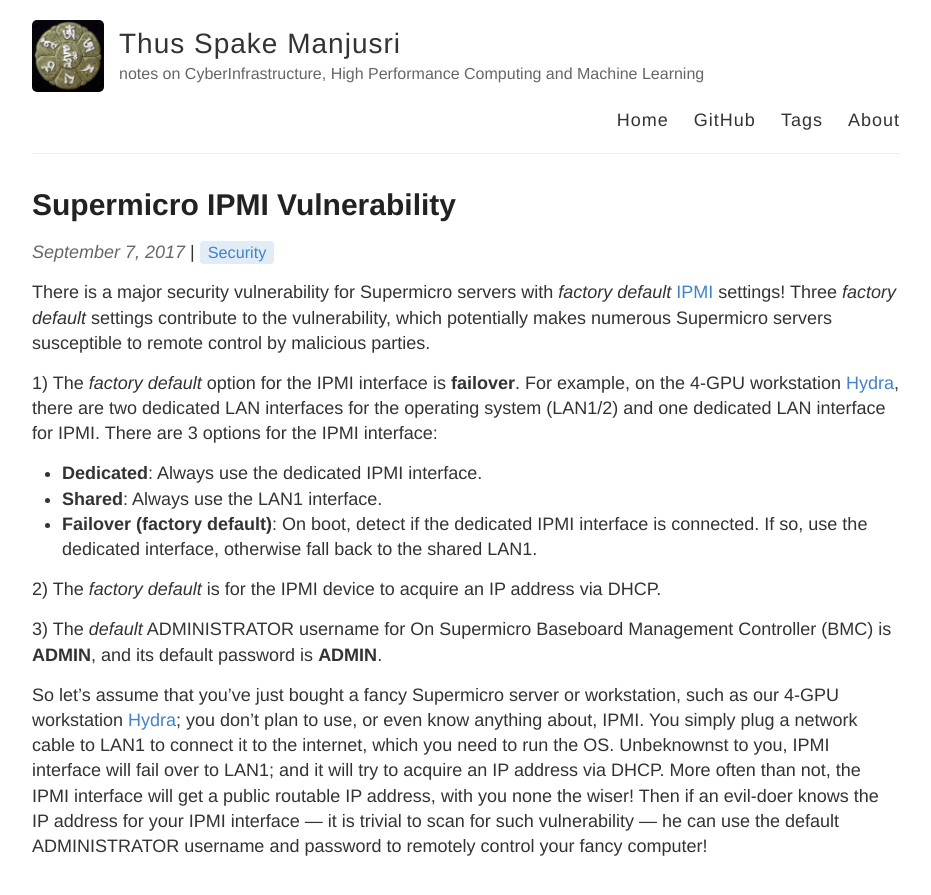
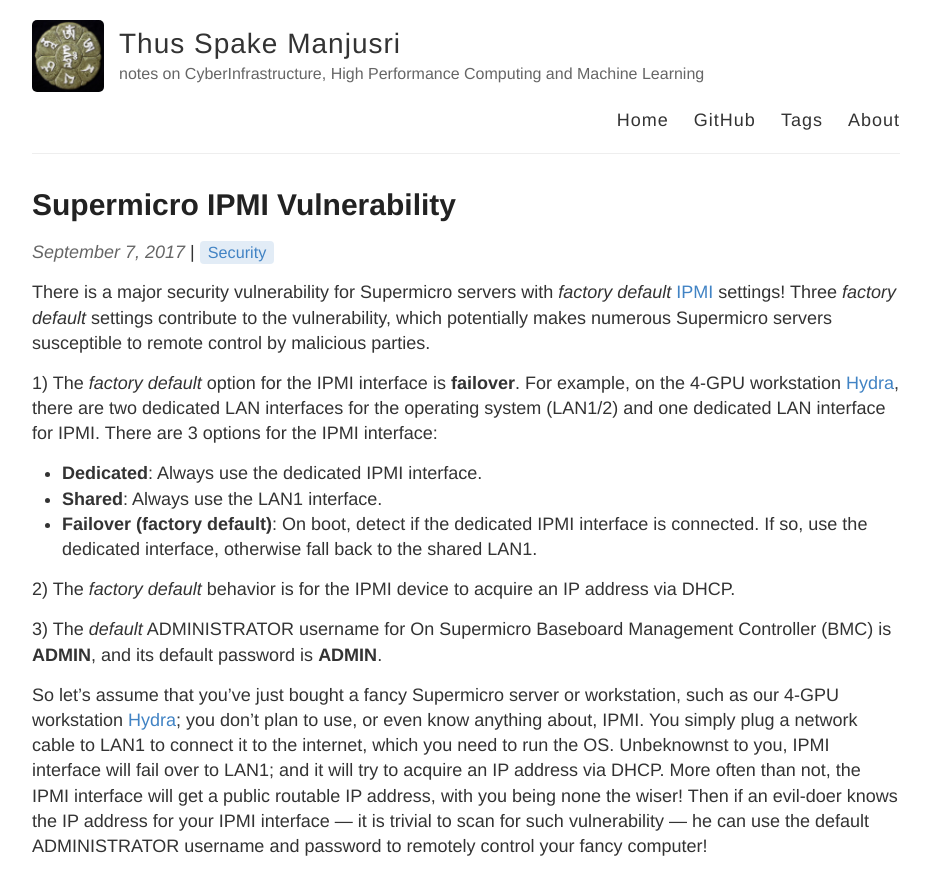
Before and after one commit to shawfdong/shawfdong.github.io, a Jekyll site: the page built from _posts/2017-9-7-supermicro-ipmi-vulnerability.md, in a window 1280 px wide. Shown: the top 895 px of the page, without its empty margins (174-1105 px from the left). Built offline with Jekyll 4.4.1, drawn with Linux system fonts in a browser that asks for light colours.

Commit message:
supermicro

```diff
--- a/_posts/2017-9-7-supermicro-ipmi-vulnerability.md
+++ b/_posts/2017-9-7-supermicro-ipmi-vulnerability.md
@@ -11,8 +11,8 @@
 * **Shared**: Always use the LAN1 interface.
 * **Failover (factory default)**: On boot, detect if the dedicated IPMI interface is connected. If so, use the dedicated interface, otherwise fall back to the shared LAN1.
 
-2) The *factory default* is for the IPMI device to acquire an IP address via DHCP.
+2) The *factory default* behavior is for the IPMI device to acquire an IP address via DHCP.
 
 3) The *default* ADMINISTRATOR username for On Supermicro Baseboard Management Controller (BMC) is **ADMIN**, and its default password is **ADMIN**.
 
-So let's assume that you've just bought a fancy Supermicro server or workstation, such as our 4-GPU workstation [Hydra]({{ site.baseurl }}{% post_url 2017-7-28-hydra %}); you don't plan to use, or even know anything about, IPMI. You simply plug a network cable to LAN1 to connect it to the internet, which you need to run the OS. Unbeknownst to you, IPMI interface will fail over to LAN1; and it will try to acquire an IP address via DHCP. More often than not, the IPMI interface will get a public routable IP address, with you none the wiser! Then if an evil-doer knows the IP address for your IPMI interface &mdash; it is trivial to scan for such vulnerability &mdash; he can use the default ADMINISTRATOR username and password to remotely control your fancy computer!
+So let's assume that you've just bought a fancy Supermicro server or workstation, such as our 4-GPU workstation [Hydra]({{ site.baseurl }}{% post_url 2017-7-28-hydra %}); you don't plan to use, or even know anything about, IPMI. You simply plug a network cable to LAN1 to connect it to the internet, which you need to run the OS. Unbeknownst to you, IPMI interface will fail over to LAN1; and it will try to acquire an IP address via DHCP. More often than not, the IPMI interface will get a public routable IP address, with you being none the wiser! Then if an evil-doer knows the IP address for your IPMI interface &mdash; it is trivial to scan for such vulnerability &mdash; he can use the default ADMINISTRATOR username and password to remotely control your fancy computer!
```
